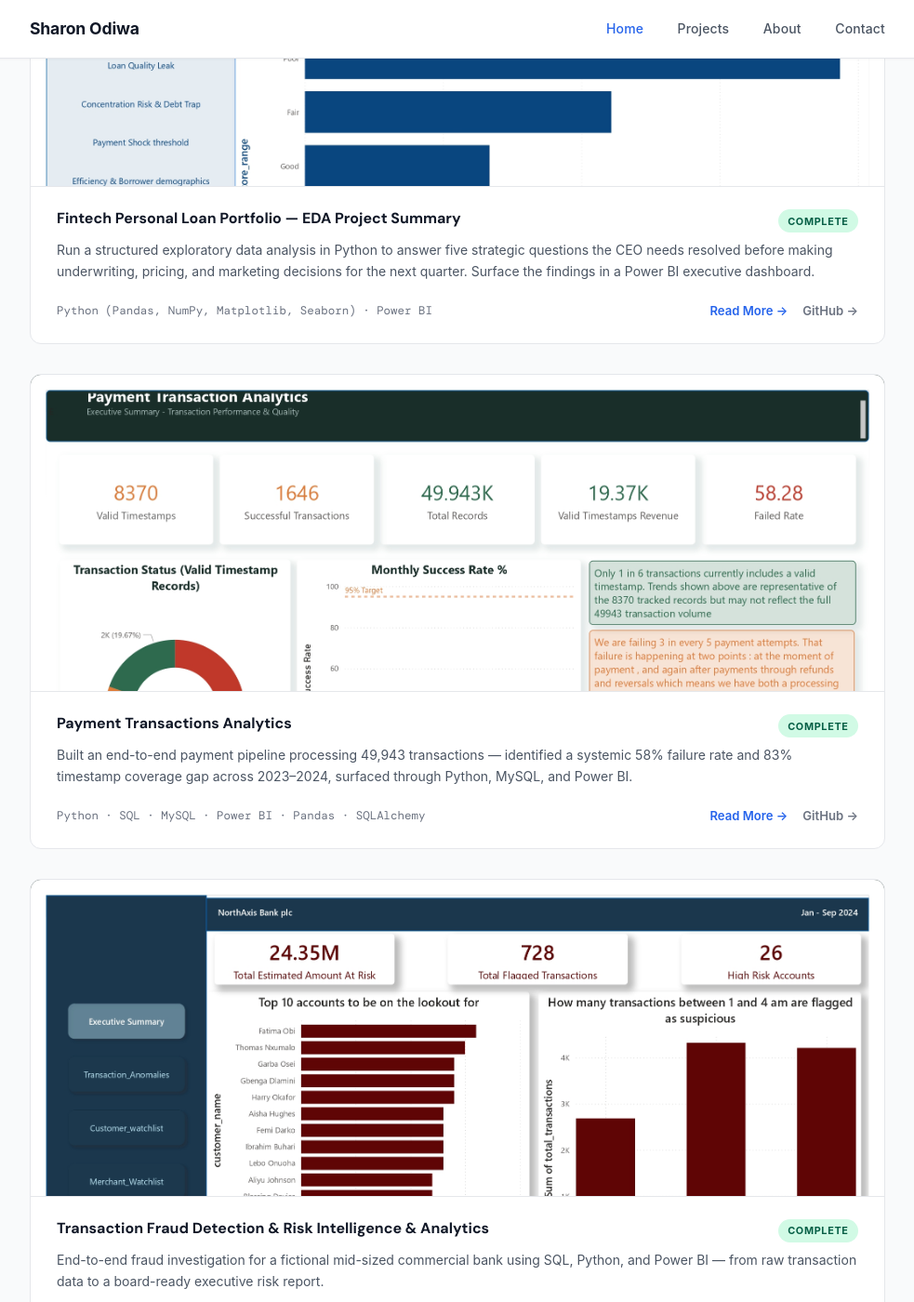
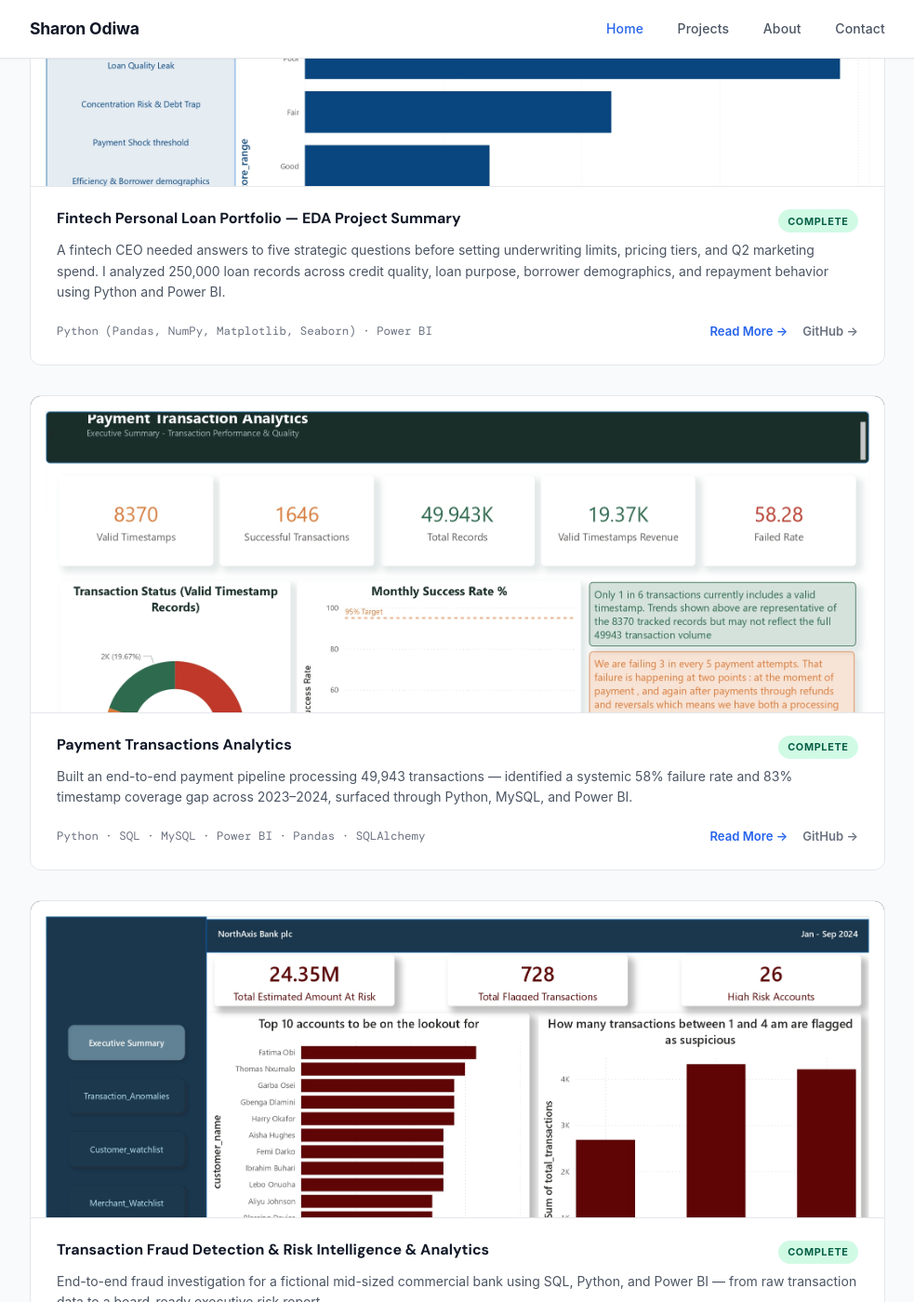
Before and after one commit to Justsharon/sharonodiwa, a Jekyll site: the page built from index.md, in a window 1280 px wide and 1400 px high, scrolled down 1111 px. Shown: the whole window at 93% size, without its empty margins (148-1131 px from the left). Built offline with Jekyll 4.4.1, drawn with Linux system fonts in a browser that asks for light colours.

```diff
--- a/_projects/loan_analysis.md
+++ b/_projects/loan_analysis.md
@@ -1,7 +1,7 @@
 ---
 layout: project
 title: Fintech Personal Loan Portfolio — EDA Project Summary
-summary: Run a structured exploratory data analysis in Python to answer five strategic questions the CEO needs resolved before making underwriting, pricing, and marketing decisions for the next quarter. Surface the findings in a Power BI executive dashboard.
+summary: A fintech CEO needed answers to five strategic questions before setting underwriting limits, pricing tiers, and Q2 marketing spend. I analyzed 250,000 loan records across credit quality, loan purpose, borrower demographics, and repayment behavior using Python and Power BI.
 image: assets/images/loan data analysis_page-0001.jpg
 tech: Python (Pandas, NumPy, Matplotlib, Seaborn) · Power BI
 timeline: 1 week
```
Also changed, not shown: _projects/project_clearwater.md (+1 -1 lines).
